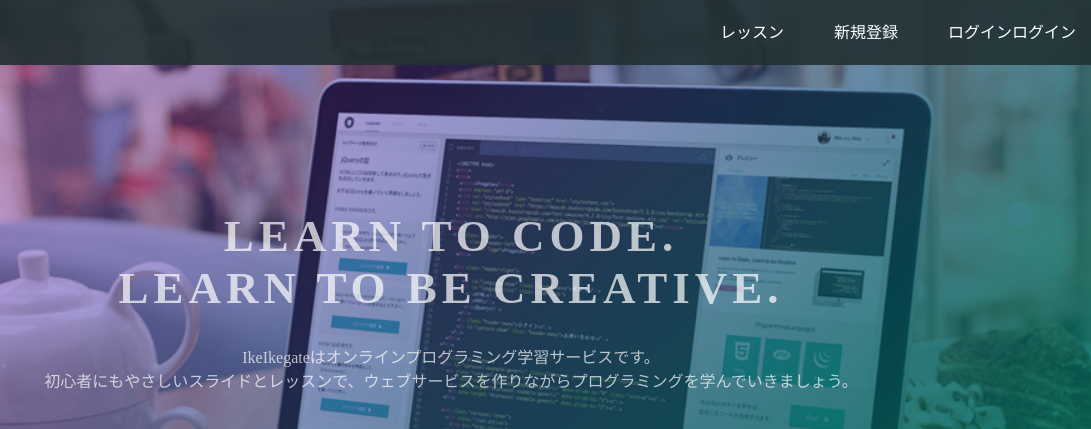
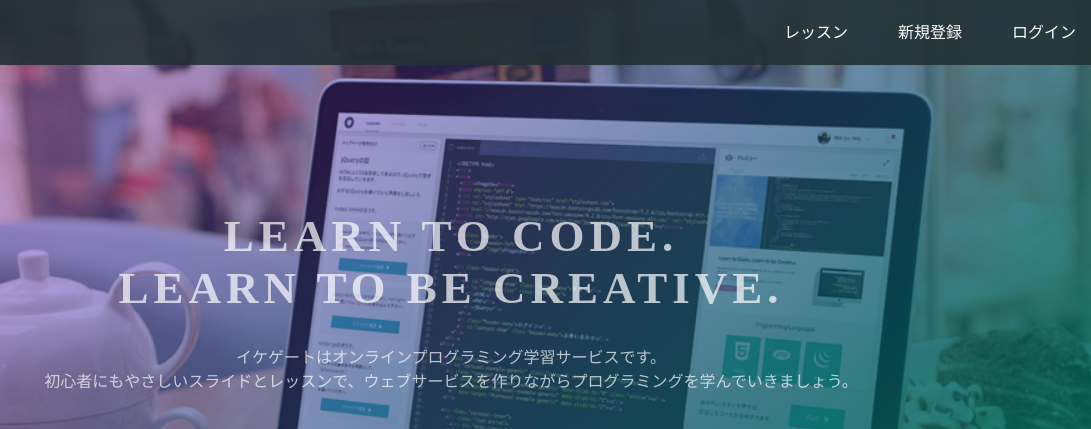
Before and after one commit to Ikejapa/ikejapa.github.io, a plain HTML site: page index.html in a window 1280 px wide. Shown: the top 429 px of the page, 189-1280 px from the left. Drawn offline with Linux system fonts and the light colour scheme.

Commit message:
Update index.html

```diff
--- a/index.html
+++ b/index.html
@@ -17,14 +17,14 @@
       <div class="header-right">
         <a href="#">レッスン</a>
         <a href="#">新規登録</a>
-        <a href="#" class="login">ログインログイン</a>
+        <a href="#" class="login">ログイン</a>
       </div>
     </div>
   </header>
   <div class="top-wrapper">
     <div class="container">
       <h1>LEARN TO CODE.<br>LEARN TO BE CREATIVE.</h1>
-      <p>IkeIkegateはオンラインプログラミング学習サービスです。<br>初心者にもやさしいスライドとレッスンで、ウェブサービスを作りながらプログラミングを学んでいきましょう。</p>
+      <p>イケゲートはオンラインプログラミング学習サービスです。<br>初心者にもやさしいスライドとレッスンで、ウェブサービスを作りながらプログラミングを学んでいきましょう。</p>
       <div class="btn-wrapper">
         <a href="#" class="btn signup">新規登録はこちら</a>
         <p>or</p>
```
